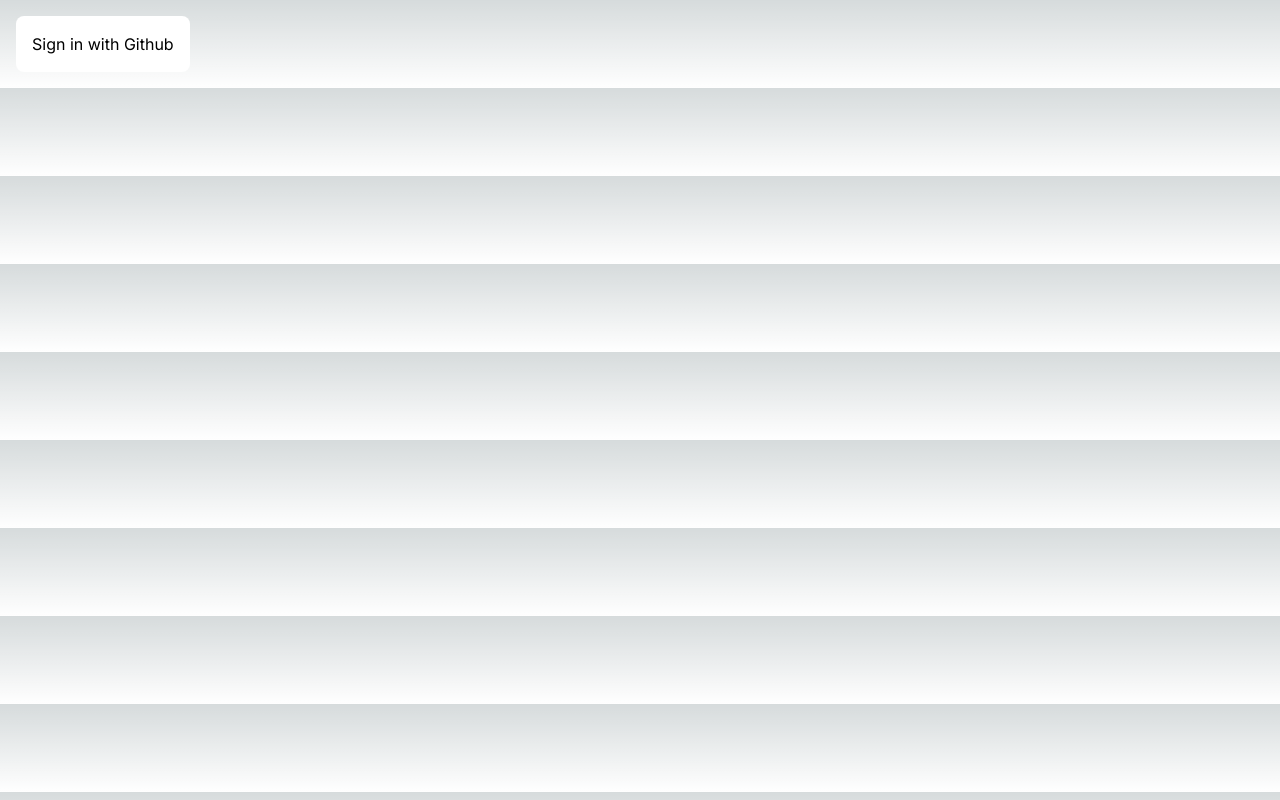
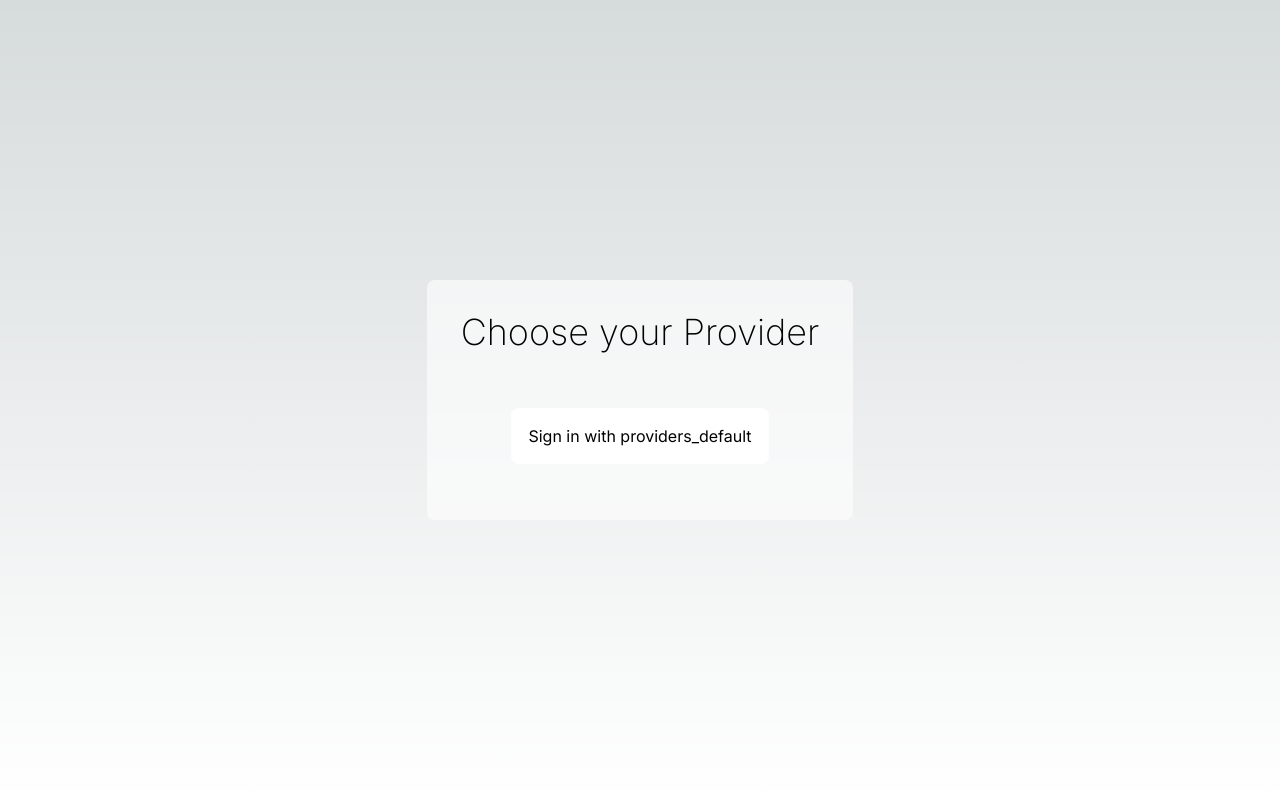
Before and after one commit to x-priyam/next-starter, a Next.js app: page /login in a window 1280 px wide. Built offline with nearby package versions, Linux system fonts and the light colour scheme; no server answers.

Commit message:
Make pages prettier Add a bit more CSS glam to the pages Add information about database adapter to README

```diff
--- a/src/app/dashboard/home/page.tsx
+++ b/src/app/dashboard/home/page.tsx
@@ -1,4 +1,7 @@
-export default function Page() {
+import { auth } from "@/auth";
+
+export default async function Page() {
+  const session = await auth();
   return (
     <>
       <div className="mx-auto w-2/5">
@@ -8,7 +11,7 @@ export default function Page() {
         </div>
 
         <div className="mt-32 text-right">
-          <p>From: Default</p>
+          <p>From: {session?.user?.name}</p>
         </div>
       </div>
     </>
--- a/src/app/login/page.tsx
+++ b/src/app/login/page.tsx
@@ -1,17 +1,28 @@
-import { signIn } from "@/auth";
+import { signIn, authConfig } from "@/auth";
 
 export default function Page() {
   return (
-    <form
-      className="p-4"
-      action={async () => {
-        "use server";
-        await signIn("github", { redirectTo: "/dashboard/home" });
-      }}
-    >
-      <button className="rounded-lg bg-white p-4 text-black">
-        Sign in with Github
-      </button>
-    </form>
+    <main className="mx-auto grid h-screen w-1/3 items-center justify-items-stretch">
+      <div className="grid w-full justify-items-center rounded-lg bg-white bg-opacity-60 p-8">
+        <h1 className="mb-8 text-4xl font-extralight text-black">
+          Choose your Provider
+        </h1>
+        <form className="w-4/5 p-4">
+          {authConfig.providers.map((provider) => (
+            <button
+              key={provider.name}
+              formAction={async () => {
+                "use server";
+                // @ts-expect-error: id exists but TS thinks it does not
+                await signIn(provider.id, { redirectTo: "/dashboard/home" });
+              }}
+              className="my-2 w-full rounded-lg bg-white p-4 text-black"
+            >
+              Sign in with <span>{provider.name}</span>
+            </button>
+          ))}
+        </form>
+      </div>
+    </main>
   );
 }
```
Also changed, not shown: src/auth.ts (+5 -3 lines), src/db/schema/users.ts (renamed from src/db/schema/user.ts), 1 other file (tests, documents, lock files or other folders).
